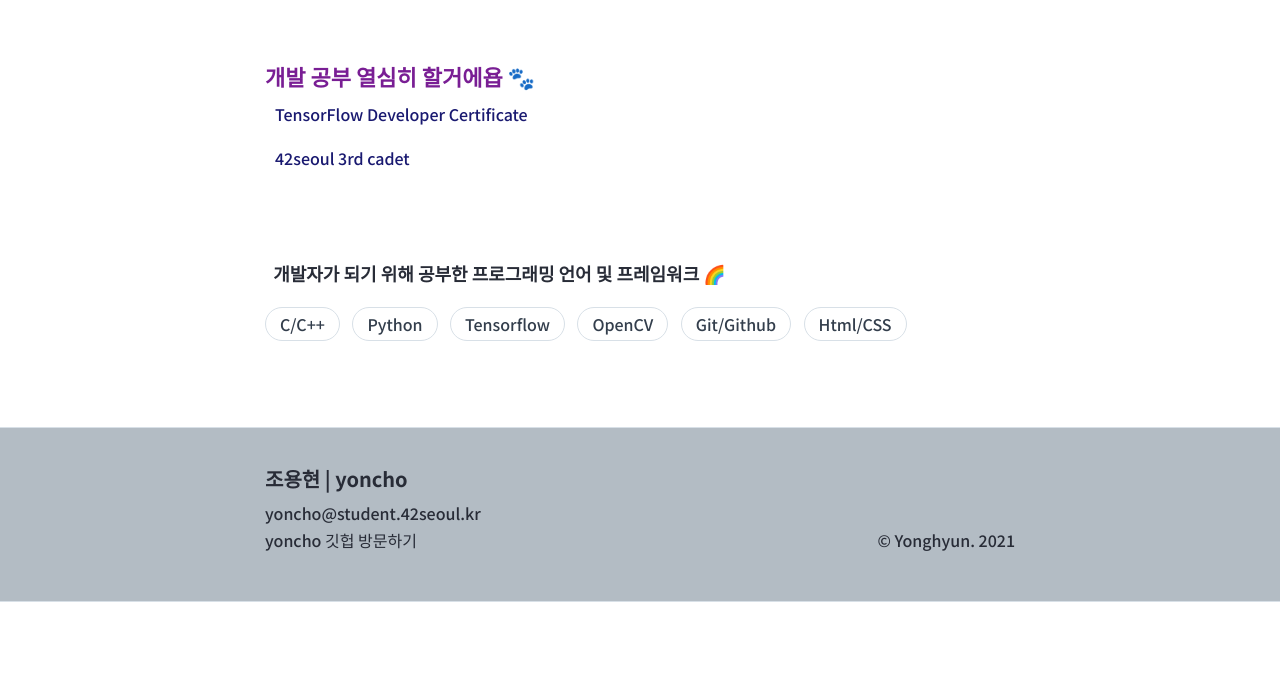
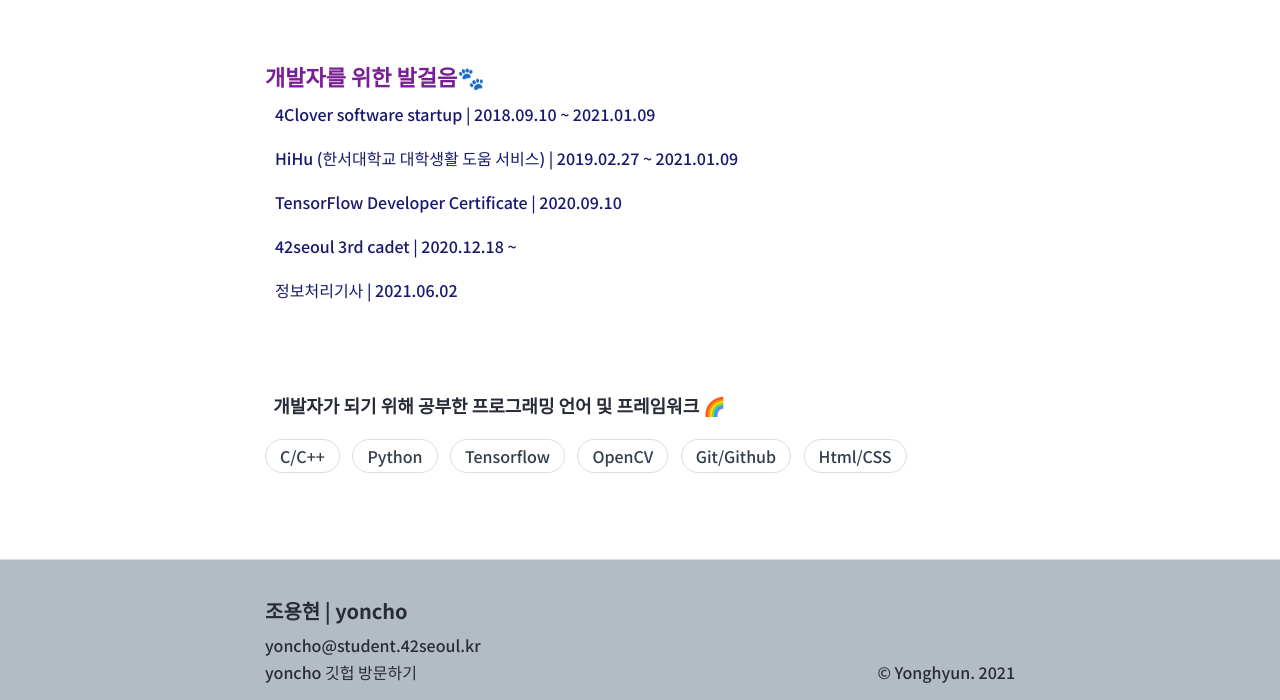
Before and after one commit to yoncho/yoncho.github.io, a Jekyll site: the page built from index.html, in a window 1280 px wide and 900 px high, scrolled down 646 px, cut to the strip 200-900 px from the top of the window. Built offline with Jekyll 4.4.1, drawn with Linux system fonts in a browser that asks for light colours; some web fonts are replaced; the list of posts is cut into pages by our own code; before the commit the page ends 1448 px from its top, so only the background shows below that.

Commit message:
2021.06.29

```diff
--- a/index.html
+++ b/index.html
@@ -19,19 +19,37 @@ description: Yonghyun who is trying to make enjoy Life | '조용현 입니다.'
     </h1>
     <hr />
     <h1 class="sub-intro"></h1>
-    <h2 class="intro">개발 공부 열심히 할거에욥 🐾</h2>
+    <h2 class="intro">개발자를 위한 발걸음🐾</h2>
+    <a
+      class="intro-a"
+      href=""
+      target="_blank"
+      >4Clover software startup | 2018.09.10 ~ 2021.01.09</a
+    ><br/>
+    <a
+      class="intro-a"
+      href=""
+      target="_blank"
+      >HiHu (한서대학교 대학생활 도움 서비스) | 2019.02.27 ~ 2021.01.09</a
+    ><br/>
     <a
       class="intro-a"
       href="https://www.credential.net/f951e994-ab9b-4437-9ff1-c45a39d3877c#gs.q63xwy"
       target="_blank"
-      >TensorFlow Developer Certificate</a
+      >TensorFlow Developer Certificate | 2020.09.10</a
     ><br/>
     <a
       class="intro-a"
       href="https://profile.intra.42.fr/users/yoncho"
       target="_blank"
-      >42seoul 3rd cadet</a
-    >
+      >42seoul 3rd cadet | 2020.12.18 ~</a
+    ><br/>
+    <a
+      class="intro-a"
+      href=""
+      target="_blank"
+      >정보처리기사 | 2021.06.02</a
+    ><br/>
   </section>
 </div>
 {% include resume.html %}
```
